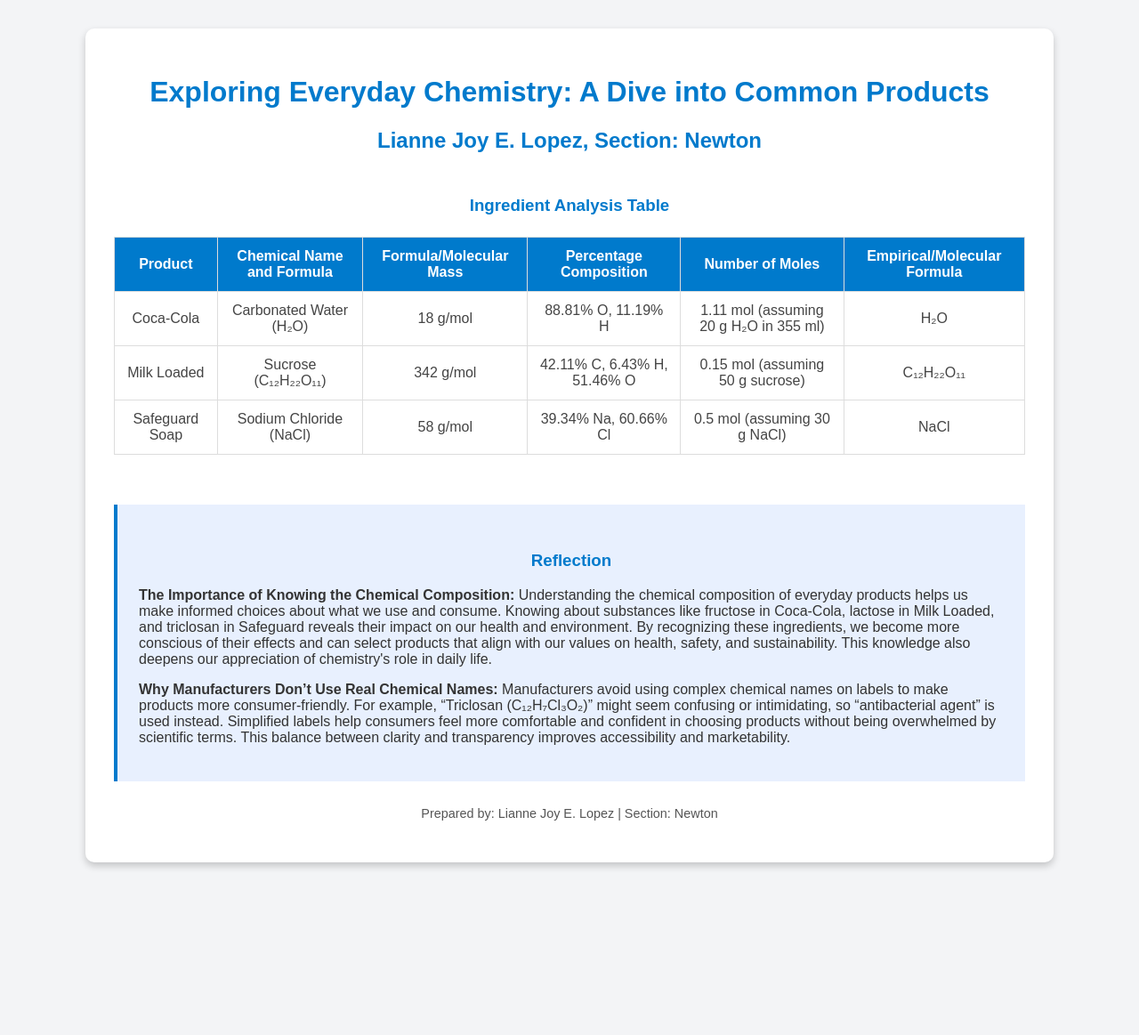
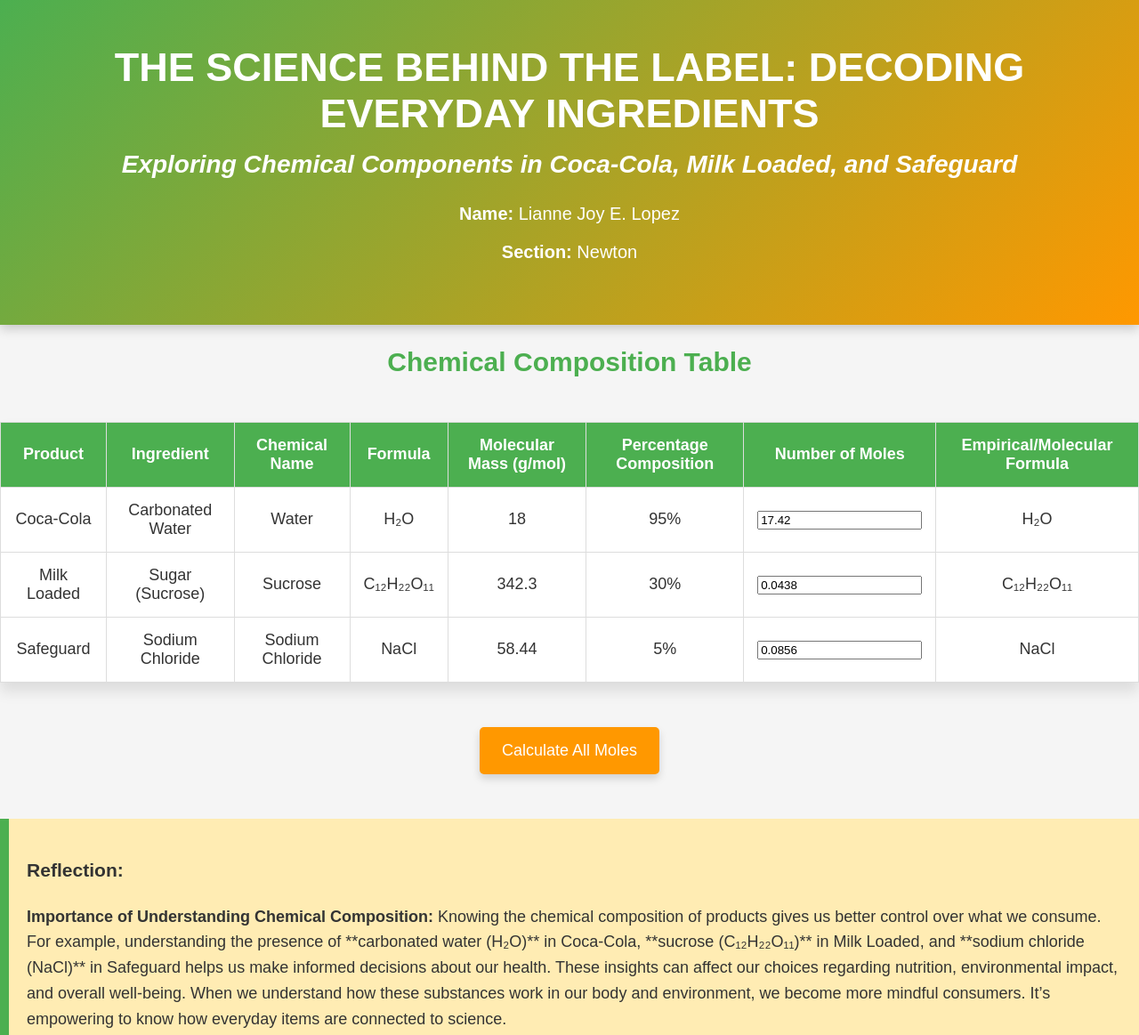
Before and after one commit to caliiyan/MY-ADVANCED-CHEMISTRY-PETA, a plain HTML site: page index.html in a window 1280 px wide. Shown: the top 1163 px of the page at 89% size. Before the commit the page ends 1001 px from the top, so only its background shows below. Drawn offline with Linux system fonts and the light colour scheme.

Commit message:
Update index.html
updated peta in chem

```diff
--- a/index.html
+++ b/index.html
@@ -3,120 +3,247 @@
 <head>
     <meta charset="UTF-8">
     <meta name="viewport" content="width=device-width, initial-scale=1.0">
-    <title>Exploring Everyday Chemistry: A Dive into Common Products</title>
+    <title>Chemical Composition of Everyday Products</title>
     <style>
+        /* Global Styles */
         body {
-            font-family: Arial, sans-serif;
-            background-color: #f3f4f6;
-            color: #333;
+            font-family: 'Arial', sans-serif;
             margin: 0;
             padding: 0;
+            background-color: #f5f5f5;
+            color: #333;
         }
-        .container {
-            width: 80%;
-            margin: 2em auto;
-            padding: 2em;
-            background-color: #ffffff;
-            box-shadow: 0 4px 8px rgba(0, 0, 0, 0.2);
-            border-radius: 10px;
+
+        /* Cover Page Styling */
+        .cover-page {
+            text-align: center;
+            padding: 50px;
+            background: linear-gradient(135deg, #4CAF50, #ff9800);
+            color: white;
+            box-shadow: 0px 4px 12px rgba(0, 0, 0, 0.2);
         }
-        h1, h2, h3 {
-            color: #007acc;
+
+        .cover-page h1 {
+            font-size: 45px;
+            font-weight: bold;
+            text-transform: uppercase;
+            margin: 0;
+            animation: fadeIn 2s ease-out;
+        }
+
+        .cover-page h3 {
+            font-size: 28px;
+            margin-top: 15px;
+            font-style: italic;
+            animation: slideUp 1.5s ease-out;
+        }
+
+        .cover-page p {
+            font-size: 20px;
+            margin-top: 10px;
+            animation: fadeInUp 2.5s ease-out;
+        }
+
+        /* Table Styles */
+        table {
+            width: 100%;
+            margin: 50px auto;
+            border-collapse: collapse;
+            box-shadow: 0 10px 15px rgba(0, 0, 0, 0.1);
+            transform: translateY(20px);
+            animation: slideIn 2s ease-out forwards;
+        }
+
+        th, td {
+            padding: 15px;
             text-align: center;
+            border: 1px solid #ddd;
+            font-size: 18px;
         }
-        h1 {
-            font-size: 2em;
+
+        th {
+            background-color: #4CAF50;
+            color: white;
+            font-weight: bold;
         }
-        h3 {
-            margin-top: 1.5em;
+
+        td {
+            background-color: #fff;
         }
-        .table-container {
-            overflow-x: auto;
+
+        /* Button Styling */
+        .btn {
+            background-color: #ff9800;
+            color: white;
+            border: none;
+            padding: 16px 25px;
+            font-size: 18px;
+            cursor: pointer;
+            transition: transform 0.3s;
+            margin-top: 20px;
+            display: block;
+            margin: 30px auto;
+            border-radius: 5px;
+            box-shadow: 0 5px 10px rgba(0, 0, 0, 0.15);
+        }
+
+        .btn:hover {
+            transform: scale(1.05);
+            background-color: #f57c00;
+        }
+
+        /* Reflection Section */
+        .reflection {
+            background-color: #ffecb3;
+            padding: 20px;
+            margin-top: 50px;
+            border-left: 10px solid #4CAF50;
+            font-size: 18px;
+            line-height: 1.6;
+            animation: fadeInUp 2.5s ease-out;
+        }
+
+        /* A4 Page Layout */
+        @page {
+            size: A4;
+            margin: 20mm;
+        }
+
+        @media print {
+            body {
+                width: 210mm;
+                height: 297mm;
+                margin: 0;
+            }
+            .cover-page {
+                padding: 40px;
             }
             table {
-            width: 100%;
-            border-collapse: collapse;
-            margin: 1.5em 0;
-            font-size: 1em;
-            color: #444;
-        }
-        table, th, td {
-            border: 1px solid #ddd;
-            padding: 12px;
-            text-align: center;
-        }
-        th {
-            background-color: #007acc;
-            color: white;
+                margin-top: 40px;
             }
             .reflection {
-            margin-top: 2em;
-            padding: 1.5em;
-            background-color: #e8f0fe;
-            border-left: 4px solid #007acc;
+                margin-top: 40px;
+                padding: 15px;
             }
-        .footer {
-            text-align: center;
-            margin-top: 2em;
-            font-size: 0.9em;
-            color: #555;
+        }
+
+        /* Animation Effects */
+        @keyframes fadeIn {
+            0% {
+                opacity: 0;
+            }
+            100% {
+                opacity: 1;
+            }
+        }
+
+        @keyframes slideUp {
+            0% {
+                transform: translateY(30px);
+                opacity: 0;
+            }
+            100% {
+                transform: translateY(0);
+                opacity: 1;
+            }
+        }
+
+        @keyframes fadeInUp {
+            0% {
+                opacity: 0;
+                transform: translateY(20px);
+            }
+            100% {
+                opacity: 1;
+                transform: translateY(0);
+            }
+        }
+
+        @keyframes slideIn {
+            0% {
+                transform: translateY(30px);
+                opacity: 0;
+            }
+            100% {
+                transform: translateY(0);
+                opacity: 1;
+            }
         }
     </style>
 </head>
 <body>
 
-<div class="container">
-    <h1>Exploring Everyday Chemistry: A Dive into Common Products</h1>
-    <h2>Lianne Joy E. Lopez, Section: Newton</h2>
+<!-- Cover Page Section -->
+<div class="cover-page">
+    <h1>The Science Behind the Label: Decoding Everyday Ingredients</h1>
+    <h3>Exploring Chemical Components in Coca-Cola, Milk Loaded, and Safeguard</h3>
+    <p><strong>Name:</strong> Lianne Joy E. Lopez</p>
+    <p><strong>Section:</strong> Newton</p>
+</div>
 
-    <div class="table-container">
-        <h3>Ingredient Analysis Table</h3>
-        <table>
+<!-- Interactive Table Section -->
+<h2 style="text-align: center; color: #4CAF50; font-size: 30px; animation: fadeIn 2s ease-out;">Chemical Composition Table</h2>
+
+<table id="productTable">
+    <thead>
         <tr>
             <th>Product</th>
-                <th>Chemical Name and Formula</th>
-                <th>Formula/Molecular Mass</th>
+            <th>Ingredient</th>
+            <th>Chemical Name</th>
+            <th>Formula</th>
+            <th>Molecular Mass (g/mol)</th>
             <th>Percentage Composition</th>
             <th>Number of Moles</th>
             <th>Empirical/Molecular Formula</th>
         </tr>
+    </thead>
+    <tbody>
         <tr>
             <td>Coca-Cola</td>
-                <td>Carbonated Water (H₂O)</td>
-                <td>18 g/mol</td>
-                <td>88.81% O, 11.19% H</td>
-                <td>1.11 mol (assuming 20 g H₂O in 355 ml)</td>
+            <td>Carbonated Water</td>
+            <td>Water</td>
+            <td>H₂O</td>
+            <td>18</td>
+            <td>95%</td>
+            <td><input type="number" id="molesH2O" value="17.42" class="input-cell" onchange="calculateMoles()"></td>
             <td>H₂O</td>
         </tr>
         <tr>
             <td>Milk Loaded</td>
-                <td>Sucrose (C₁₂H₂₂O₁₁)</td>
-                <td>342 g/mol</td>
-                <td>42.11% C, 6.43% H, 51.46% O</td>
-                <td>0.15 mol (assuming 50 g sucrose)</td>
+            <td>Sugar (Sucrose)</td>
+            <td>Sucrose</td>
+            <td>C₁₂H₂₂O₁₁</td>
+            <td>342.3</td>
+            <td>30%</td>
+            <td><input type="number" id="molesSucrose" value="0.0438" class="input-cell" onchange="calculateMoles()"></td>
             <td>C₁₂H₂₂O₁₁</td>
         </tr>
         <tr>
-                <td>Safeguard Soap</td>
-                <td>Sodium Chloride (NaCl)</td>
-                <td>58 g/mol</td>
-                <td>39.34% Na, 60.66% Cl</td>
-                <td>0.5 mol (assuming 30 g NaCl)</td>
+            <td>Safeguard</td>
+            <td>Sodium Chloride</td>
+            <td>Sodium Chloride</td>
+            <td>NaCl</td>
+            <td>58.44</td>
+            <td>5%</td>
+            <td><input type="number" id="molesNaCl" value="0.0856" class="input-cell" onchange="calculateMoles()"></td>
             <td>NaCl</td>
         </tr>
+    </tbody>
 </table>
+
+<button class="btn" onclick="calculateMoles()">Calculate All Moles</button>
+
+<!-- Reflection Section -->
+<div class="reflection">
+    <h3>Reflection:</h3>
+    <p><strong>Importance of Understanding Chemical Composition:</strong>
+        Knowing the chemical composition of products gives us better control over what we consume. For example, understanding the presence of **carbonated water (H₂O)** in Coca-Cola, **sucrose (C₁₂H₂₂O₁₁)** in Milk Loaded, and **sodium chloride (NaCl)** in Safeguard helps us make informed decisions about our health. These insights can affect our choices regarding nutrition, environmental impact, and overall well-being. When we understand how these substances work in our body and environment, we become more mindful consumers. It’s empowering to know how everyday items are connected to science.
+    </p>
+    <p><strong>Why Manufacturers Don't Use Chemical Names:</strong>
+        Manufacturers opt for simpler, non-technical terms to make products more approachable. Chemical names can sound complex, so using names like **Sodium Chloride** instead of **NaCl** or **Sucrose** instead of its full formula makes it easier for the average consumer to understand. This strategy helps bridge the gap between scientific knowledge and the general public, ensuring that consumers feel more confident about the products they are using without being overwhelmed by scientific jargon.
+    </p>
 </div>
 
-    <div class="reflection">
-        <h3>Reflection</h3>
-        <p><strong>The Importance of Knowing the Chemical Composition:</strong> Understanding the chemical composition of everyday products helps us make informed choices about what we use and consume. Knowing about substances like fructose in Coca-Cola, lactose in Milk Loaded, and triclosan in Safeguard reveals their impact on our health and environment. By recognizing these ingredients, we become more conscious of their effects and can select products that align with our values on health, safety, and sustainability. This knowledge also deepens our appreciation of chemistry's role in daily life.</p>
-        <p><strong>Why Manufacturers Don’t Use Real Chemical Names:</strong> Manufacturers avoid using complex chemical names on labels to make products more consumer-friendly. For example, “Triclosan (C₁₂H₇Cl₃O₂)” might seem confusing or intimidating, so “antibacterial agent” is used instead. Simplified labels help consumers feel more comfortable and confident in choosing products without being overwhelmed by scientific terms. This balance between clarity and transparency improves accessibility and marketability.</p>
-    </div>
-
-    <div class="footer">
-        <p>Prepared by: Lianne Joy E. Lopez | Section: Newton</p>
-    </div>
-</div>
-
-</body>
-</html>
+<!-- Download Link -->
+<div style="text-align: center; margin-top: 30px;">
+    <a href="data:text/html;charset=utf-8,<!DOCTYPE html><html lang='en'><head><meta charset='UTF-8'><meta name='viewport' content='width=device-width, initial-scale=1.0'><title>Chemical Composition of Everyday Products</title><style>body {font-family: Arial, sans-serif; background-color: #f5f5f5;} .cover-page {text-align: center; padding: 50
```
Lines whose indentation alone changed are shown as unchanged.
